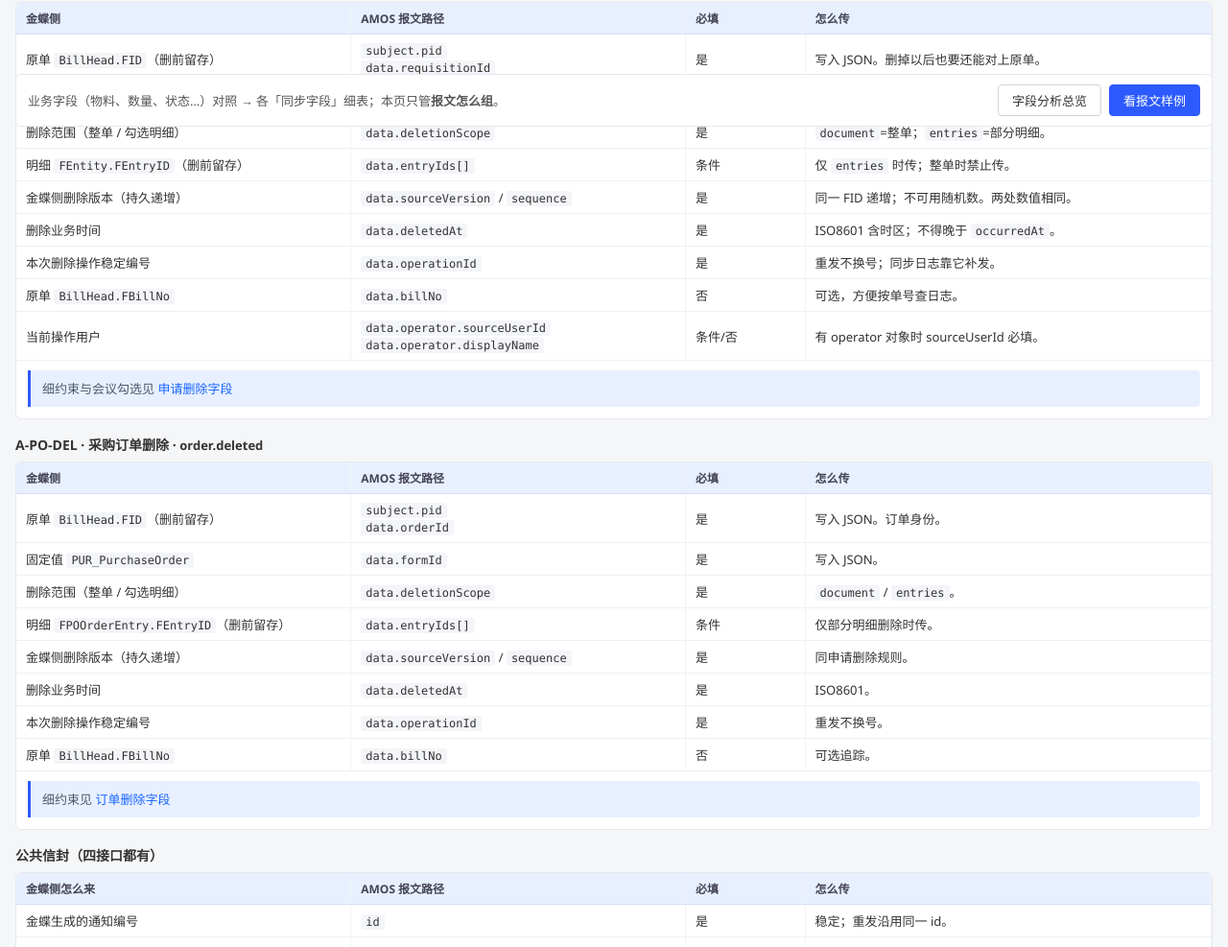
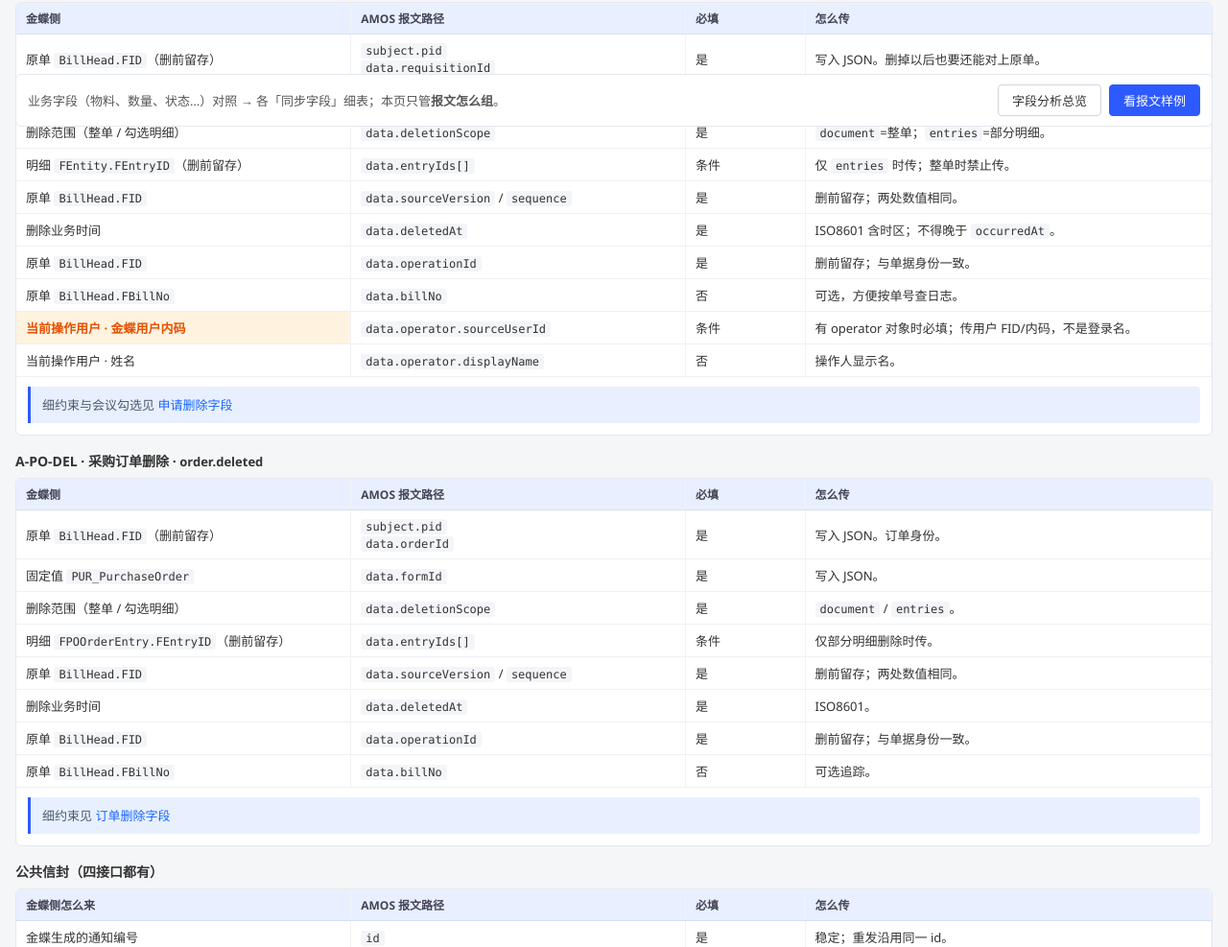
Before and after one commit to bobbigman/htmldemo, a plain HTML site: page giga/12_报文字段对照.html in a window 1280 px wide. Shown: the part 668-1655 px from the top of the page at 96% size. Drawn offline with Linux system fonts and the light colour scheme.

Commit message:
Update demo pages

```diff
--- a/giga/12_报文字段对照.html
+++ b/giga/12_报文字段对照.html
@@ -130,10 +130,10 @@
           <td>仅 <code>entries</code> 时传；整单时禁止传。</td>
         </tr>
         <tr>
-          <td>金蝶侧删除版本（持久递增）</td>
+          <td>原单 <code>BillHead.FID</code></td>
           <td><code>data.sourceVersion</code> / <code>sequence</code></td>
           <td>是</td>
-          <td>同一 FID 递增；不可用随机数。两处数值相同。</td>
+          <td>删前留存；两处数值相同。</td>
         </tr>
         <tr>
           <td>删除业务时间</td>
@@ -142,10 +142,10 @@
           <td>ISO8601 含时区；不得晚于 <code>occurredAt</code>。</td>
         </tr>
         <tr>
-          <td>本次删除操作稳定编号</td>
+          <td>原单 <code>BillHead.FID</code></td>
           <td><code>data.operationId</code></td>
           <td>是</td>
-          <td>重发不换号；同步日志靠它补发。</td>
+          <td>删前留存；与单据身份一致。</td>
         </tr>
         <tr>
           <td>原单 <code>BillHead.FBillNo</code></td>
@@ -154,10 +154,16 @@
           <td>可选，方便按单号查日志。</td>
         </tr>
         <tr>
-          <td>当前操作用户</td>
-          <td><code>data.operator.sourceUserId</code><br><code>data.operator.displayName</code></td>
-          <td>条件/否</td>
-          <td>有 operator 对象时 sourceUserId 必填。</td>
+          <td class="hl">当前操作用户 · 金蝶用户内码</td>
+          <td><code>data.operator.sourceUserId</code></td>
+          <td>条件</td>
+          <td>有 operator 对象时必填；传用户 FID/内码，不是登录名。</td>
+        </tr>
+        <tr>
+          <td>当前操作用户 · 姓名</td>
+          <td><code>data.operator.displayName</code></td>
+          <td>否</td>
+          <td>操作人显示名。</td>
         </tr>
       </tbody>
     </table>
@@ -201,10 +207,10 @@
           <td>仅部分明细删除时传。</td>
         </tr>
         <tr>
-          <td>金蝶侧删除版本（持久递增）</td>
+          <td>原单 <code>BillHead.FID</code></td>
           <td><code>data.sourceVersion</code> / <code>sequence</code></td>
           <td>是</td>
-          <td>同申请删除规则。</td>
+          <td>删前留存；两处数值相同。</td>
         </tr>
         <tr>
           <td>删除业务时间</td>
@@ -213,10 +219,10 @@
           <td>ISO8601。</td>
         </tr>
         <tr>
-          <td>本次删除操作稳定编号</td>
+          <td>原单 <code>BillHead.FID</code></td>
           <td><code>data.operationId</code></td>
           <td>是</td>
-          <td>重发不换号。</td>
+          <td>删前留存；与单据身份一致。</td>
         </tr>
         <tr>
           <td>原单 <code>BillHead.FBillNo</code></td>
--- a/giga/common.css
+++ b/giga/common.css
@@ -151,6 +151,8 @@ table.grid th{
 table.grid th .gear{opacity:.35;margin-left:4px;font-size:11px}
 table.grid tr:hover td{background:#f7faff}
 table.grid tr.selected td{background:var(--kd-blue-row)}
+table.grid td.hl{background:#fff3e0;color:var(--warn);font-weight:600}
+table.grid tr:hover td.hl{background:#ffe8cc}
 table.grid td.num{text-align:right;font-variant-numeric:tabular-nums}
 table.grid a.bill{color:var(--kd-link)}
 table.grid a.bill:hover{text-decoration:underline}
```
Also changed, not shown: giga/22_采购申请_删除字段.html (+3 -3 lines), giga/32_采购订单_删除字段.html (+2 -2 lines).
